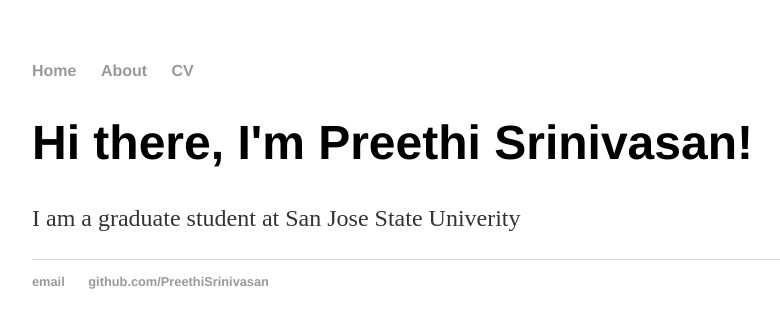
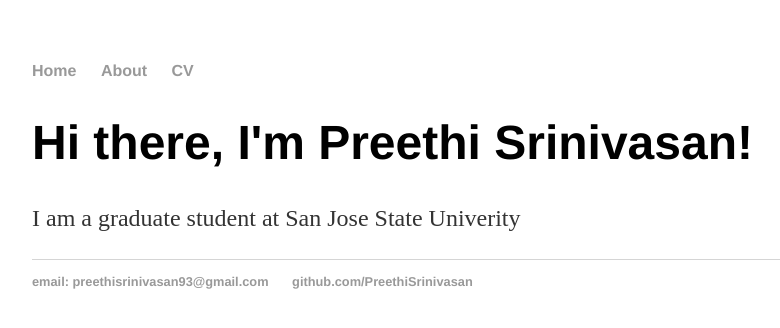
Before and after one commit to mrajesh971/mrajesh971.github.io, a Jekyll site: the page built from index.html, in a window 1280 px wide. Shown: the top 328 px of the page, without its empty margins (160-940 px from the left). Built offline with Jekyll 4.4.1, drawn with Linux system fonts in a browser that asks for light colours.

Commit message:
Update default.html

```diff
--- a/_layouts/default.html
+++ b/_layouts/default.html
@@ -24,7 +24,7 @@
 
   <footer>
    <ul>
-   <li><a href="mailto:preethisrinivasan93@gmail.com">email</a></li>
+   <li><a href="#">email: preethisrinivasan93@gmail.com</a></li>
    <li><a href="https://github.com/PreethiSrinivasan">github.com/PreethiSrinivasan</a></li>
    </ul>
   </footer>
```
